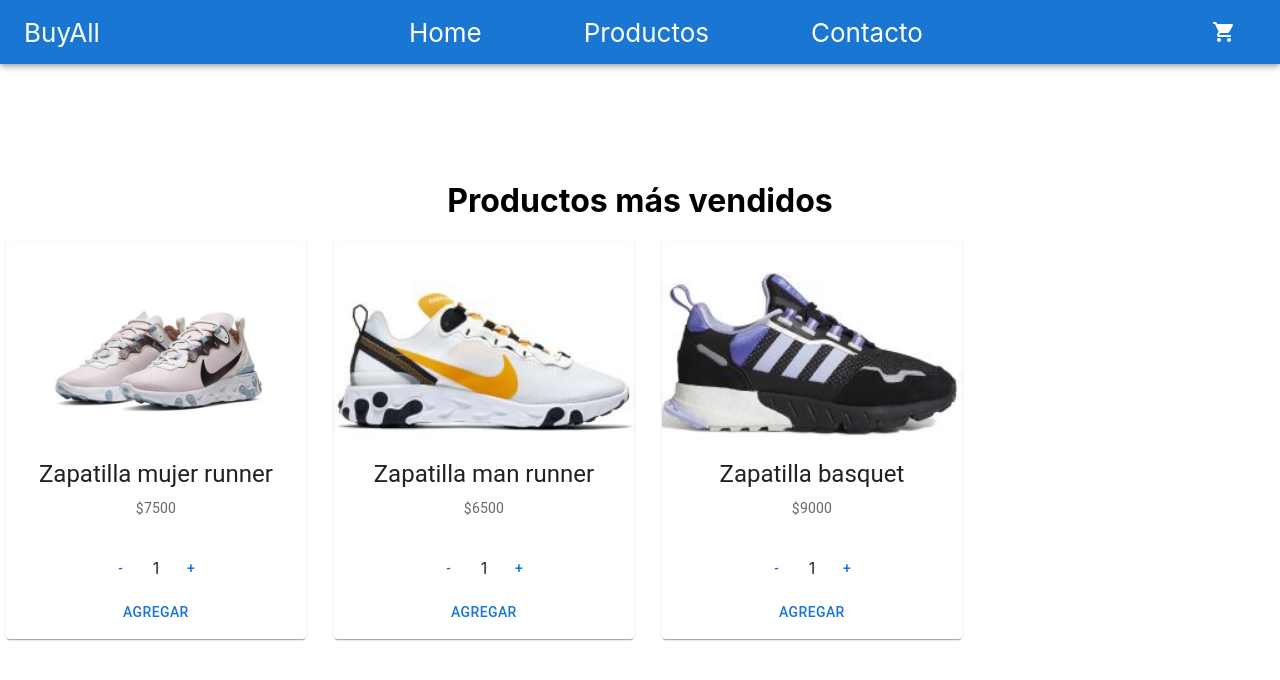
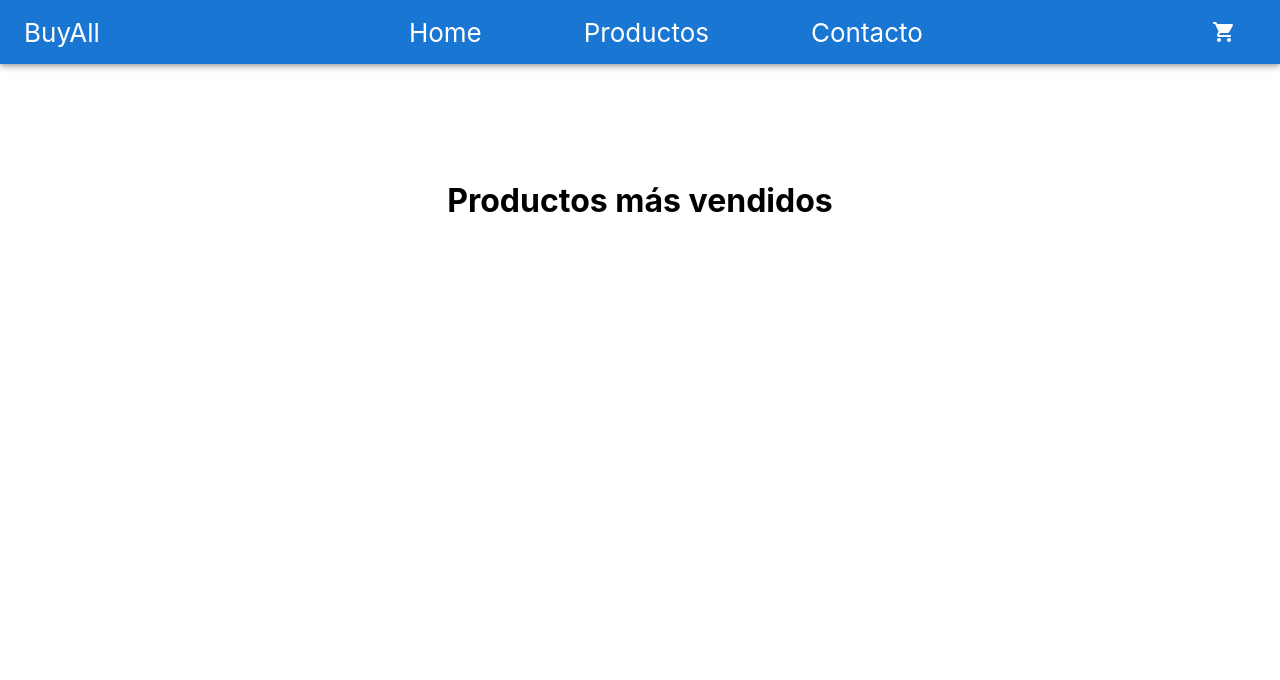
Before and after one commit to JesicaSieiro/buyall, a React (Create React App) app: page / in a window 1280 px wide. Shown: the top 680 px of the page. Built offline with nearby package versions, Linux system fonts and the light colour scheme.

Commit message:
pruebas desafio con promesa y map

```diff
--- a/src/App.js
+++ b/src/App.js
@@ -1,7 +1,8 @@
-import logo from './logo.svg';
+
 import './App.css';
 import NavBar from './components/Navbar/Navbar';
-import CardList  from './components/CardList/CardList';
+/* import CardList  from './components/CardList/CardList'; */
+import CardListContainer from './components/CardListContainer/CardListContainer';
 function App() {
   return (
     <div className="App">
@@ -9,7 +10,7 @@ function App() {
         <NavBar></NavBar>
       </header>
       <main>
-      <CardList title="Productos más vendidos"></CardList>
+      <CardListContainer title="Productos más vendidos"></CardListContainer>
       </main>
     </div>
   );
--- a/src/components/CardItem/CardItem.js
+++ b/src/components/CardItem/CardItem.js
@@ -2,13 +2,15 @@ import Card from '@mui/material/Card';
 import CardActions from '@mui/material/CardActions';
 import CardContent from '@mui/material/CardContent';
 import CardMedia from '@mui/material/CardMedia';
-import Button from '@mui/material/Button';
 import Typography from '@mui/material/Typography';
 import './CardItem.css'
 import ItemCount from '../ItemCount/ItemCount'
 const CardItem=(props)=>{
+ console.log("item:",props[0])
   const {title,price,imagen,stok}=props;
+
     return(
+
         <Card sx={{ maxWidth: 345 }} className="card_item">
         <CardMedia
           component="img"
--- a/src/components/CardList/CardList.js
+++ b/src/components/CardList/CardList.js
@@ -1,23 +1,40 @@
-import CardItem from '../CardItem/CardItem';
+import CardItem from '../CardItem/CardItem'
 import Grid from '@mui/material/Grid';
-const CardList=(prop)=>{
+const CardList=(productos)=>{
+ /*    const listProductos= Object.values(productos).map((item)=>{
+        console.log(item)
+        return(
+            item.forEach(element => {
+                <Grid item md={3} key={element.id}>
+                    <CardItem title={element.title} price={element.price} imagen={element.imagen} stok={element.stok}></CardItem>
+                 </Grid>
+            })
 
+        )
+    }); */
     return(
-        <div>
-            <h1>{prop.title}</h1>
+
             <Grid container spacing={4}>
-                <Grid item md={3}>
-                <CardItem title='Zapatilla mujer runner' price={7500} imagen='zapatilla1.jpg' stok={7}></CardItem>
-                </Grid>
-                <Grid item md={3}>
-                <CardItem title='Zapatilla man runner' price={6500} imagen='zapatilla2.jpg' stok={9}></CardItem>
-                </Grid>
-                <Grid item md={3}>
-                <CardItem title='Zapatilla basquet' price={9000} imagen='zapatilla3.jpg' stok={8}></CardItem>
-                </Grid>
+                {
+                    Object.values(productos).map((item)=>{
+                        return(
+                            /* item.forEach(element => {
+                                <Grid item md={3} key={element.id}>
+                                    <CardItem title={element.title} price={element.price} imagen={element.imagen} stok={element.stok}></CardItem>
+                                 </Grid>
+                            })
+                         */
+
+                        item.map((prod)=>{
+                            {console.log(prod)}
+                            <Grid item md={3} key={prod.id}>
+                                    <CardItem title={prod.title} price={prod.price} imagen={prod.imagen} stok={prod.stok}></CardItem>
+                            </Grid>
+                        })
+                        )
+                    })
+                }
             </Grid>
-        </div>
-
     )
 
 }
--- /dev/null
+++ b/src/components/CardListContainer/CardListContainer.js
@@ -0,0 +1,44 @@
+import { useState,useEffect } from "react"
+import CardList from "../CardList/CardList";
+import Grid from '@mui/material/Grid';
+const CardListContainer=(prop)=>{
+    //lista de productos
+    const backendProducts=[
+        {id:1, title:'Zapatilla mujer runner', price:7500, imagen:'zapatilla1.jpg', stok:7},
+        {id:2, title:'Zapatilla man runner', price:6500, imagen:'zapatilla2.jpg', stok:9},
+        {id:1, title:'Zapatilla basquet', price:9000, imagen:'zapatilla3.jpg', stok:2}
+    ]
+
+    const[products,setProducts]=useState([]);
+    const getProducts = () => {
+        return new Promise((result, reject) => {
+          setTimeout(() => {
+            result(backendProducts)
+          }, 2000);
+        });
+      };
+
+    useEffect(()=>{
+        getProducts()
+        .then((result)=>{
+            setProducts(result)
+        })
+        .catch((err)=>{
+            console.log("fallo la promesa: ",err)
+        })
+        .finally(()=>{
+            console.log("Finalizo la promesa")
+        })
+    },[])
+
+    return(
+        <div>
+            {console.log("container: ", products)}
+            <h1>{prop.title}</h1>
+            <CardList productos={products}></CardList>
+        </div>
+
+    )
+
+}
+export default CardListContainer;
```
